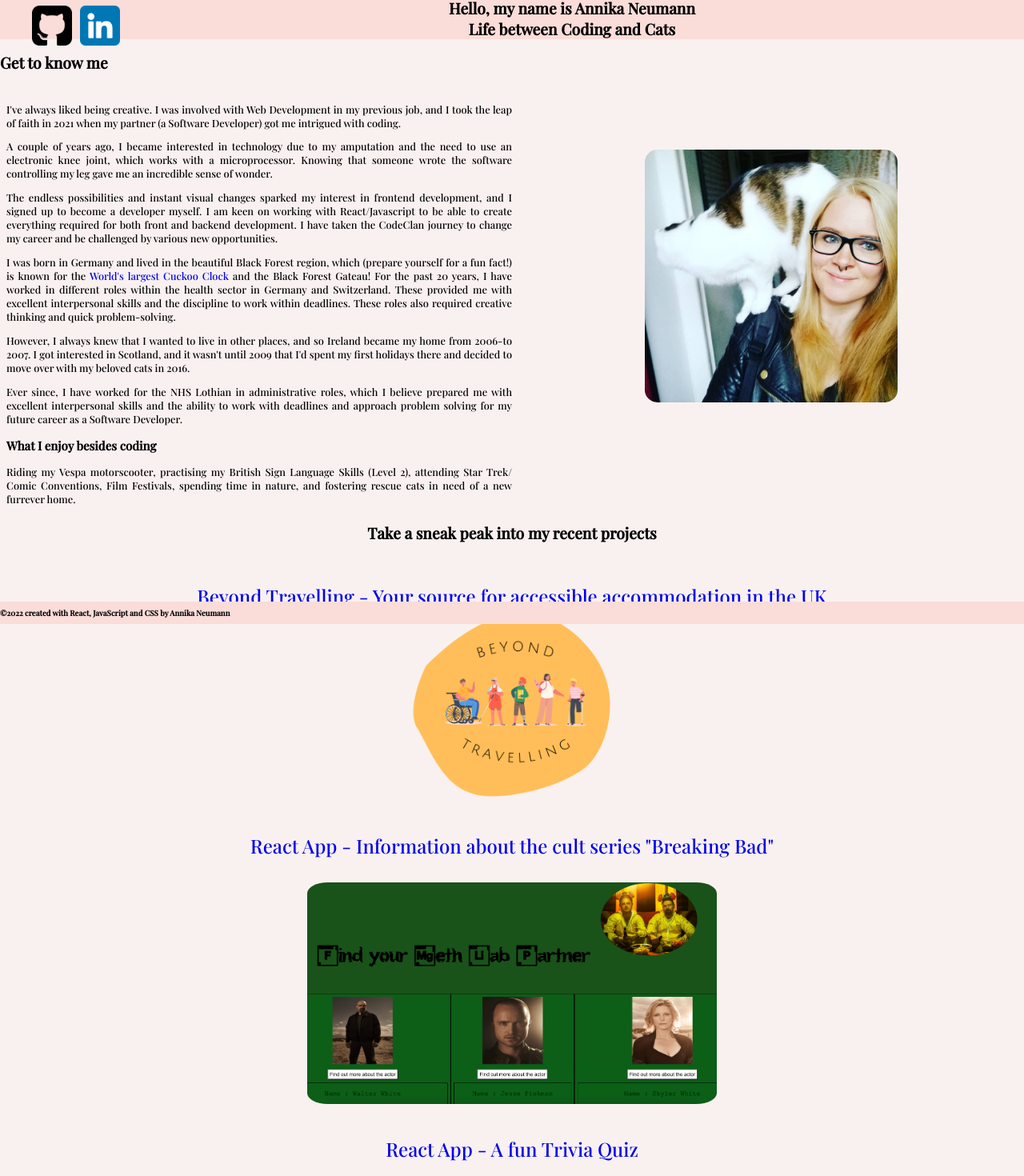
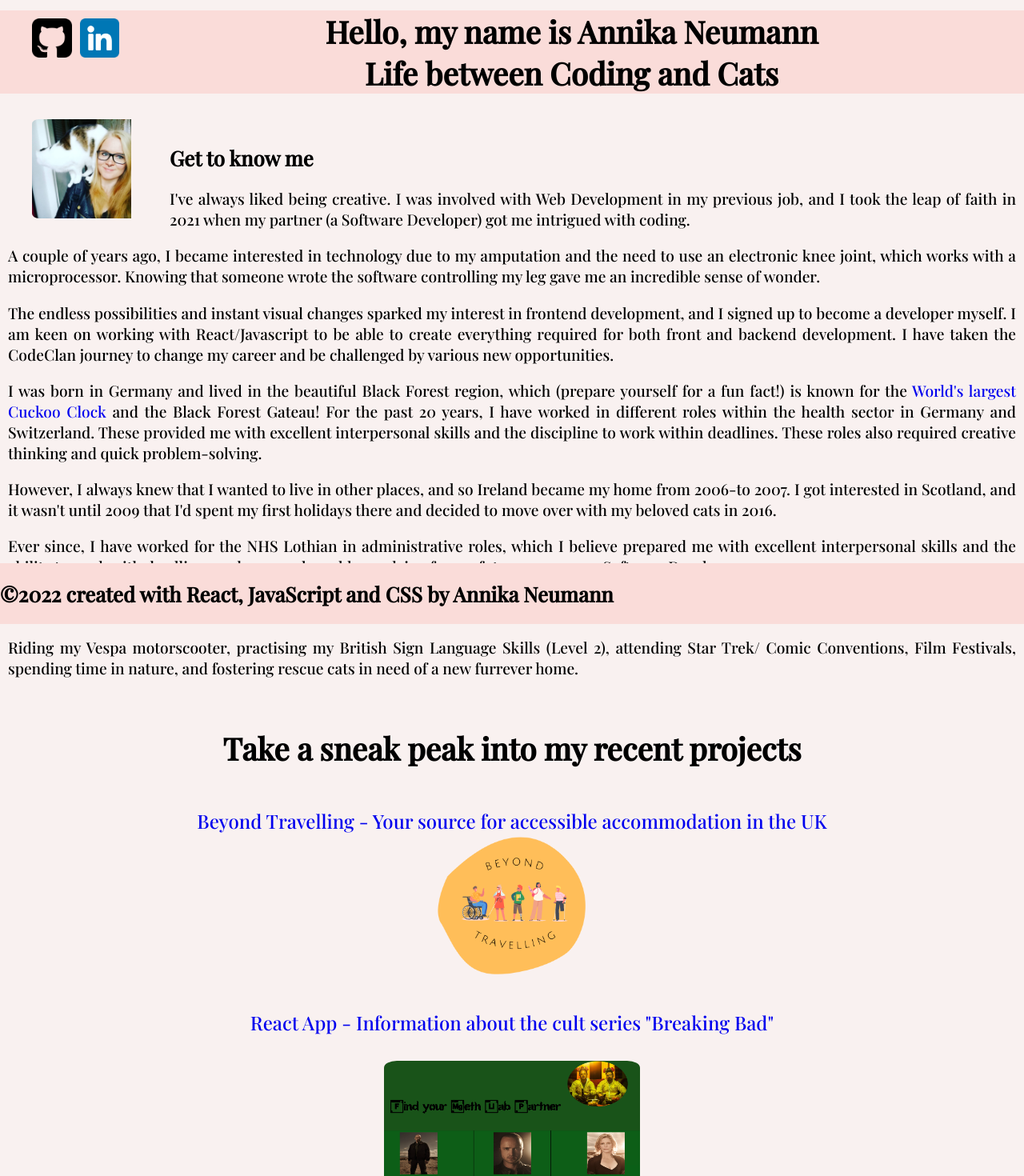
Before and after one commit to AnnikaNeumann/annikaneumann.github.io, a React (Create React App) app: page / in a window 1280 px wide. Shown: the part 20-1490 px from the top of the page at 80% size. Built offline with nearby package versions, Linux system fonts and the light colour scheme.

Commit message:
profile photo now in header, removed split background

```diff
--- a/src/App.css
+++ b/src/App.css
@@ -2,9 +2,13 @@
   text-align: center;
   background-color: #F9F1F0;
   font-family: 'Playfair Display', serif;
-  /* font-size: 18px; */
   font-size: 1vw;
   padding-top: 1px;
+}
+
+body{
+  width: 100%;
+  height: 100vh;
 }
 
 .header{
@@ -19,16 +23,16 @@ li {
 
 /* icon in header */
 .github{
-  height: 50px;
-  width: 50px;
+  height: 4%;
+  width: 4%;
   float:left;
   margin-top: 10px;
 }
 /* icon in header */
 .linkedin{
 
-  height: 50px;
-  width: 50px;
+  height: 4%;
+  width: 4%;
   float:left;
   margin-left: 10px;
   margin-top: 10px;
@@ -36,57 +40,59 @@ li {
 
 h1{
   color: black;
+  font-size: 3vw;
 }
 
 h2{
   text-align: left;
+  font-size: 2vw;
+
+
 }
 
-
+/* project component */
 .flex-container{
   display: flex;
-  /* justify-content:center; */
   flex-direction:column;
   font-family: 'Playfair Display', serif;
-  /* font-size: 18px; */
   font-size: 1vw;
 
 }
-
-.flex-container > div{
+/* project component */
+.flex-projects > div{
   width: auto;
   height: auto;
+
 }
 
 /* About.js */
 .flex-about{
   display: flex;
   justify-content: space-between;
-  flex-direction:row-reverse;
   float: left;
+
 }
 /* about.js */
 .about {
   text-align: justify;
-  padding: 8px;
-  width: 100%;
+  padding: 10px;
   height: auto;
-  /* font-size: 1.25rem; */
-  font-size: 1vw;
-  float: left;
-    /* added float left for trial and error */
+  font-size: 1.5vw;
+  /* float: left; */
+  width: auto;
+
 
 }
-
 /* profile image */
-.flex-about > div{
-  width: 100%;
-  height: auto;
+.annika{
+  border-radius: 5%;
+  width: 10%;
+  right: 10px;
   float: left;
-  /* added float left for trial and error */
+  margin-top: 0rem;
+  margin-bottom: 1rem;
+  padding-right: 3rem;
 }
-
-
 
 /* Responsive layout  - one column layout instead of a two-column layout */
 @media (max-width: 800px) {
@@ -97,20 +103,17 @@ h2{
 }
 
 @media (max-width: 800px) {
-  .flex-about {
+  .about {
     flex-direction: column;
     width: 100%;
   }
 }
 
 
-
-
 /* image of app */
 
 .BeyondTravel{
-  width: 20%;
-  right: 10px;
+  width: 15%;
   margin-top: 30;
 }
 
@@ -122,36 +125,26 @@ h2{
 
 .BreakingBad{
   border-radius: 5%;
-  width: 40%;
-  margin-top: 30px;
+  width: 25%;
+  margin-top: 2rem;
 }
 
 /* image of app */
 .Quiz{
   border-radius: 5%;
-  width: 30%;
-  margin-top: 30px;
+  width: 20%;
+  margin-top: 2rem;
 }
 
 .Hotel{
   border-radius: 5%;
   width: 40%;
-  height: 20%;
-  margin-top: 5rem;
+  margin-top: 2rem;
 }
-
-.annika{
-  border-radius: 5%;
-  width: 50%;
-  right: 10px;
-  margin-top: 5rem;
-}
-
 
 
 .Footer{
   background-color: #FADCD9;
-  /* font-size: 1rem; */
   font-size: 0.5vw;
   position: fixed;
   bottom: 0%;
@@ -159,20 +152,6 @@ h2{
   text-align: center;
 }
 
-/* Split the screen in half */
-/* .split {
-  width: 100%;
-  padding-top: 20px;
-} */
-
-/* Control the left side */
-/* .left {
-background-color: #F9F1F0;
-}
-
-.right {
-background-color: #FADCD9;
-} */
 
 
 a:link{
--- a/src/components/About.js
+++ b/src/components/About.js
@@ -6,12 +6,9 @@ const About = () =>{
 
     return(
         <main>
+            <div className="about">
         <h2>Get to know me</h2>
-        <div className="flex-about">
-        <div><img className="annika" src={require("../static/annika.png")} alt='annika in a black jacket with her white cat on her shoulder.'/></div>
-        {/* <main> */}
-        <div className="about">
-        {/* <main> */}
+
         <p>I've always liked being creative. I was involved with Web Development in my previous job,
         and I took the leap of faith in 2021 when my partner (a Software Developer) got me intrigued with coding.</p>
         <p>A couple of years ago, I became interested in technology due to my amputation and the need to use an electronic knee joint,
@@ -32,11 +29,10 @@ const About = () =>{
         <h3>What I enjoy besides coding</h3>
        <p>Riding my Vespa motorscooter, practising my British Sign Language Skills (Level 2), attending Star Trek/ Comic Conventions, Film Festivals,
         spending time in nature, and fostering rescue cats in need of a new furrever home.</p>
-        {/* </main> */}
         </div>
+        {/* <div><img className="annika" src={require("../static/annika.png")} alt='annika in a black jacket with her white cat on her shoulder.'/></div> */}
 
-        </div>
-                </main>
+    </main>
 
     )
 }
--- a/src/components/Header.js
+++ b/src/components/Header.js
@@ -18,9 +18,14 @@ const Header = () => {
                     <li>
                     <h1>Hello, my name is Annika Neumann<br></br>Life between Coding and Cats</h1>
                     </li>
+                    <li>
+                    <div><img className="annika" src={require("../static/annika.png")} alt='annika in a black jacket with her white cat on her shoulder.'/></div>
+
+                    </li>
                 </ul>
             </nav>
             </div>
+
 
 
     )
--- a/src/components/Projects.js
+++ b/src/components/Projects.js
@@ -1,17 +1,13 @@
 import React from 'react';
-import Footer from './Footer';
 const Projects = () =>{
 
 
     return(
         <>
         <aside>
-
-        <div className="split right">
         <h1>Take a sneak peak into my recent projects</h1>
-        {/* <h2>This website is (not yet) accessible via Screen Reader</h2> */}
-        <br></br><br></br>
-        <div className="flex-container">
+        <br></br>
+        <div className="flex-projects">
 
         <div className='project-links'>
         <a href='https://github.com/AnnikaNeumann/BeyondTravelling' aria-label='Beyond Travelling App'>Beyond Travelling - Your source for accessible accommodation in the UK</a>
@@ -46,7 +42,6 @@ const Projects = () =>{
         <br></br><br></br>
 
         </div>
-        </div>
         </aside>
         </>
 
```
